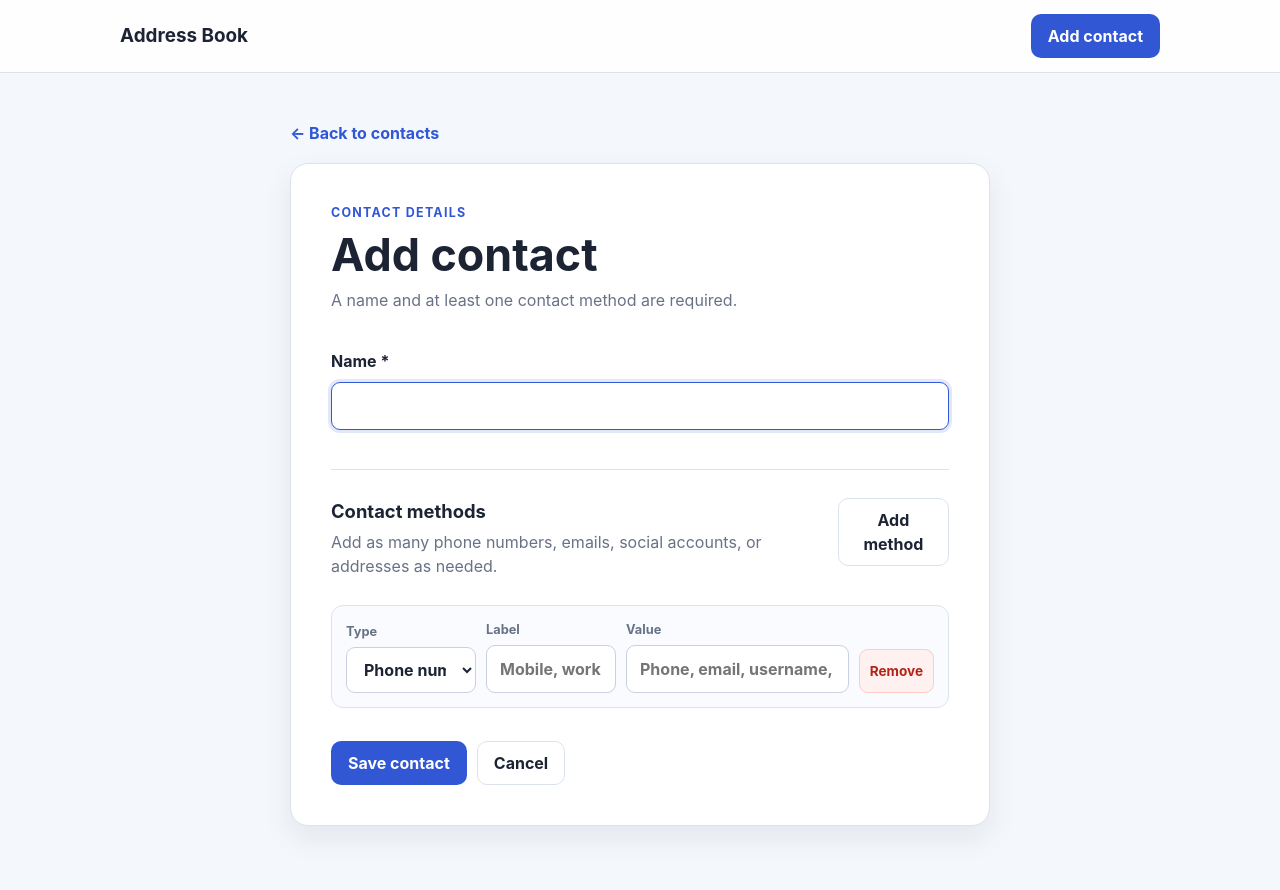
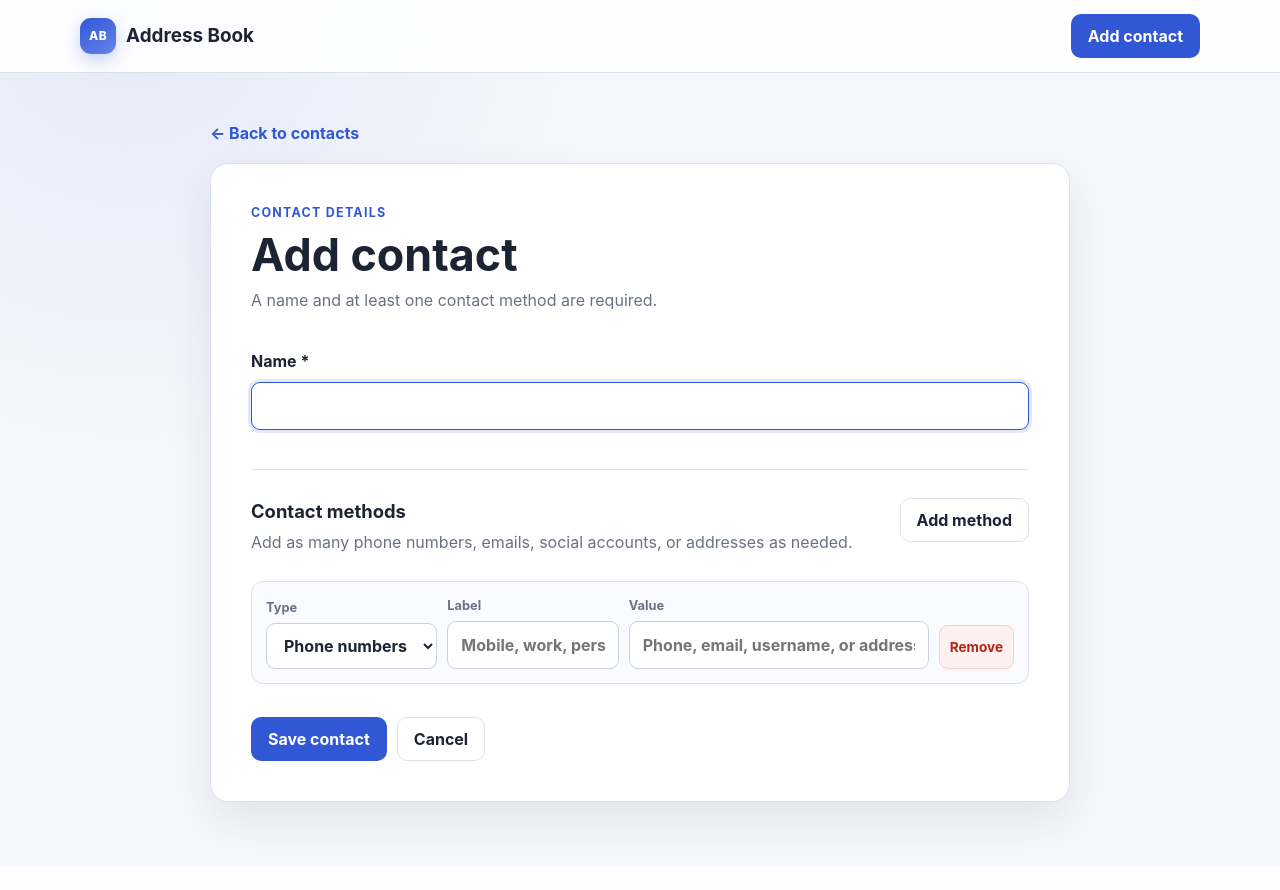
Before and after one commit to chenzy3034-ux/AddressBook-Assignment-Chen-Ziyang-and-Yin-Yiping-, a Flask app: page /contacts/new in a window 1280 px wide. After the commit the page ends 837 px from the top, so only its background shows below. Run offline with Flask 3, Linux system fonts and the light colour scheme.

Commit message:
feat: polish interface and add contact search

```diff
--- a/app/contacts.py
+++ b/app/contacts.py
@@ -107,6 +107,7 @@ def index():
     active_filter = request.args.get("filter", "all")
     if active_filter not in ("all", "favorites"):
         active_filter = "all"
+    search_query = request.args.get("q", "").strip()[:120]
 
     query = """
         SELECT contacts.*,
@@ -122,13 +123,43 @@ def index():
             ) AS primary_email
         FROM contacts
     """
+    conditions = []
+    parameters = []
     if active_filter == "favorites":
-        query += " WHERE contacts.is_favorite = 1"
+        conditions.append("contacts.is_favorite = 1")
+    if search_query:
+        escaped_query = (
+            search_query.replace("\\", "\\\\")
+            .replace("%", "\\%")
+            .replace("_", "\\_")
+        )
+        search_pattern = f"%{escaped_query}%"
+        conditions.append(
+            """
+            (
+                contacts.name LIKE ? ESCAPE '\\' COLLATE NOCASE
+                OR EXISTS (
+                    SELECT 1 FROM contact_methods AS search_methods
+                    WHERE search_methods.contact_id = contacts.id
+                    AND (
+                        search_methods.value LIKE ? ESCAPE '\\' COLLATE NOCASE
+                        OR search_methods.label LIKE ? ESCAPE '\\' COLLATE NOCASE
+                    )
+                )
+            )
+            """
+        )
+        parameters.extend([search_pattern, search_pattern, search_pattern])
+    if conditions:
+        query += " WHERE " + " AND ".join(conditions)
     query += " ORDER BY contacts.name COLLATE NOCASE, contacts.id"
 
-    contacts = get_db().execute(query).fetchall()
+    contacts = get_db().execute(query, parameters).fetchall()
     return render_template(
-        "contact_list.html", contacts=contacts, active_filter=active_filter
+        "contact_list.html",
+        contacts=contacts,
+        active_filter=active_filter,
+        search_query=search_query,
     )
 
 
@@ -213,7 +244,10 @@ def toggle_favorite(contact_id):
     active_filter = request.form.get("filter", "all")
     if active_filter not in ("all", "favorites"):
         active_filter = "all"
-    return redirect(url_for("contacts.index", filter=active_filter))
+    search_query = request.form.get("q", "").strip()[:120]
+    return redirect(
+        url_for("contacts.index", filter=active_filter, q=search_query)
+    )
 
 
 @bp.route("/contacts/<int:contact_id>/edit", methods=("GET", "POST"))
--- a/app/static/styles.css
+++ b/app/static/styles.css
@@ -1,6 +1,6 @@
 :root {
     color-scheme: light;
-    --background: #f4f7fb;
+    --background: #f5f7fc;
     --surface: #ffffff;
     --text: #1c2434;
     --muted: #687287;
@@ -11,7 +11,8 @@
     --danger-background: #fff1f0;
     --success: #166534;
     --success-background: #ecfdf3;
-    --shadow: 0 12px 30px rgba(30, 45, 75, 0.08);
+    --shadow: 0 18px 45px rgba(30, 45, 75, 0.09);
+    --shadow-small: 0 8px 22px rgba(30, 45, 75, 0.06);
 }
 
 * {
@@ -21,7 +22,9 @@
 body {
     margin: 0;
     min-height: 100vh;
-    background: var(--background);
+    background:
+        radial-gradient(circle at 10% 0%, rgba(49, 87, 213, 0.08), transparent 30rem),
+        var(--background);
     color: var(--text);
     font-family: Inter, ui-sans-serif, system-ui, -apple-system, BlinkMacSystemFont, "Segoe UI", sans-serif;
     line-height: 1.5;
@@ -32,13 +35,17 @@ a {
 }
 
 .container {
-    width: min(1040px, calc(100% - 32px));
+    width: min(1120px, calc(100% - 40px));
     margin: 0 auto;
 }
 
 .site-header {
-    background: rgba(255, 255, 255, 0.94);
+    position: sticky;
+    z-index: 10;
+    top: 0;
+    background: rgba(255, 255, 255, 0.88);
     border-bottom: 1px solid var(--border);
+    backdrop-filter: blur(14px);
 }
 
 .header-content {
@@ -49,10 +56,27 @@ a {
 }
 
 .brand {
+    display: inline-flex;
+    align-items: center;
+    gap: 10px;
     color: var(--text);
     font-size: 1.18rem;
     font-weight: 750;
     text-decoration: none;
+}
+
+.brand-mark {
+    display: grid;
+    width: 36px;
+    height: 36px;
+    place-items: center;
+    border-radius: 11px;
+    background: linear-gradient(145deg, var(--primary), #6784ea);
+    color: #ffffff;
+    font-size: 0.75rem;
+    font-weight: 850;
+    letter-spacing: 0.03em;
+    box-shadow: 0 6px 16px rgba(49, 87, 213, 0.25);
 }
 
 .main-content {
@@ -345,6 +442,10 @@ h2 {
 .narrow-page {
     width: min(700px, 100%);
     margin: 0 auto;
+}
+
+.form-page {
+    width: min(860px, 100%);
 }
 
 .panel,
--- a/app/templates/base.html
+++ b/app/templates/base.html
@@ -3,13 +3,18 @@
 <head>
     <meta charset="utf-8">
     <meta name="viewport" content="width=device-width, initial-scale=1">
+    <meta name="theme-color" content="#3157d5">
     <title>{% block title %}Address Book{% endblock %}</title>
+    <link rel="icon" href="{{ url_for('static', filename='favicon.svg') }}" type="image/svg+xml">
     <link rel="stylesheet" href="{{ url_for('static', filename='styles.css') }}">
 </head>
 <body>
     <header class="site-header">
         <div class="container header-content">
-            <a class="brand" href="{{ url_for('contacts.index') }}">Address Book</a>
+            <a class="brand" href="{{ url_for('contacts.index') }}">
+                <span class="brand-mark" aria-hidden="true">AB</span>
+                <span>Address Book</span>
+            </a>
             <a class="button button-primary" href="{{ url_for('contacts.create') }}">Add contact</a>
         </div>
     </header>
@@ -17,7 +22,7 @@
     <main class="container main-content">
         {% with messages = get_flashed_messages(with_categories=true) %}
             {% if messages %}
-                <div class="messages" aria-live="polite">
+                <div class="messages" aria-live="polite" role="status">
                     {% for category, message in messages %}
                         <div class="message message-{{ category }}">{{ message }}</div>
                     {% endfor %}
--- a/app/templates/contact_detail.html
+++ b/app/templates/contact_detail.html
@@ -11,6 +11,9 @@
             <div>
                 <p class="eyebrow">Contact</p>
                 <h1>{{ contact['name'] }}</h1>
+                {% if contact['is_favorite'] %}
+                    <span class="favorite-badge">&#9733; Favorite contact</span>
+                {% endif %}
             </div>
         </div>
 
--- a/app/templates/contact_form.html
+++ b/app/templates/contact_form.html
@@ -3,7 +3,7 @@
 {% block title %}{{ page_title }} | Address Book{% endblock %}
 
 {% block content %}
-<div class="narrow-page">
+<div class="narrow-page form-page">
     <a class="back-link" href="{{ url_for('contacts.index') }}">&larr; Back to contacts</a>
     <div class="panel">
         <p class="eyebrow">Contact details</p>
```
Also changed, not shown: other parts of app/static/styles.css (+113 -3 lines), app/templates/contact_list.html (+27 -6 lines), tests/test_contacts.py (+39 -0 lines), README.md, app/static/favicon.svg (added).
